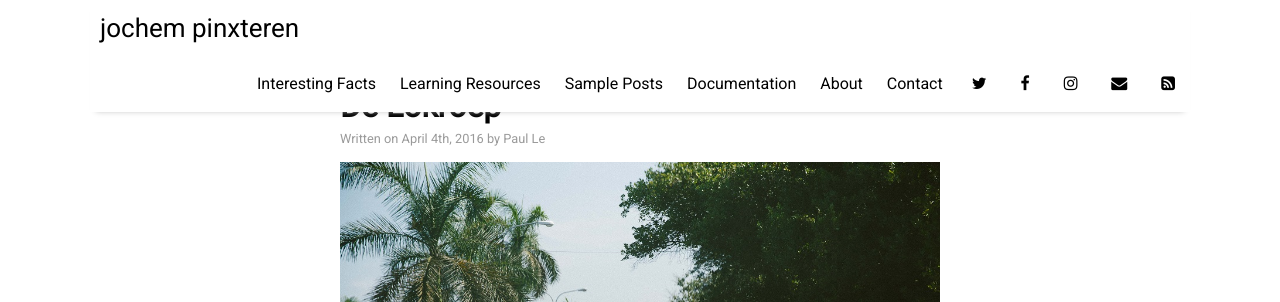
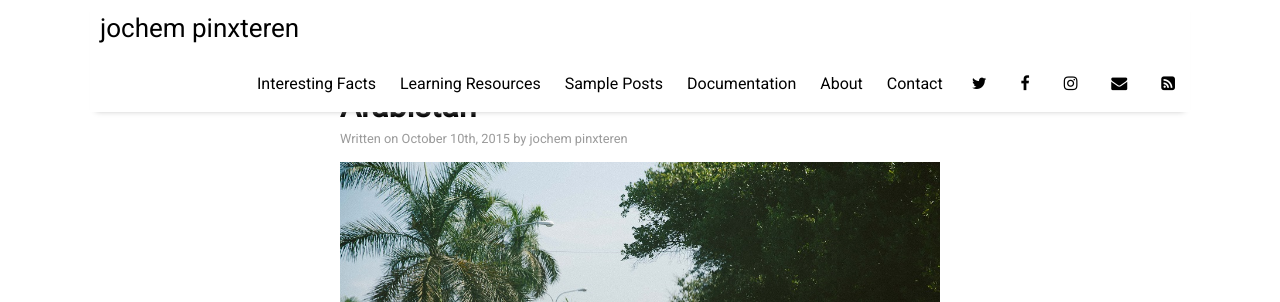
Before and after one commit to jpinxteren/portfolio, a Jekyll site: the page built from _posts/2015-10-10-arabistan.md, in a window 1280 px wide and 1356 px high. Shown: the top 302 px of the window. Built offline with Jekyll 4.4.1, drawn with Linux system fonts in a browser that asks for light colours; nearby versions of some CDN libraries.

Commit message:
update posts

```diff
--- a/_posts/2016-04-04-about-the-author.md
+++ b/_posts/2015-10-10-arabistan.md
@@ -1,7 +1,7 @@
 ---
 layout: post
-title: "De Lokroep"
-author: "Paul Le"
+title: "Arabistan"
+author: "jochem pinxteren"
 categories: facts
 tags: [sample]
 image: cuba-2.jpg
```
Also changed, not shown: _posts/2015-07-07-spoor-is.md (added, +8 -0 lines), _posts/2015-08-08-planeet-nigeria.md (added, +8 -0 lines), _posts/2015-09-09-kinderen-kalifaat.md (added, +8 -0 lines), _posts/2016-04-04-lokroep.md (added, +8 -0 lines), _posts/2016-06-06-mede-mogelijk-gemaakt.md (renamed from _posts/2016-05-05-learning-resources.md), _posts/2016-09-09-als-de-bom-valt.md (renamed from _posts/2016-09-09-text-formatting.md), _posts/2016-10-10-electric-avenue.md (renamed from _posts/2016-10-10-getting-started.md), _posts/2017-01-01-schaduw-wk.md (renamed from _posts/2017-01-01-welcome-to-millennial.md).
